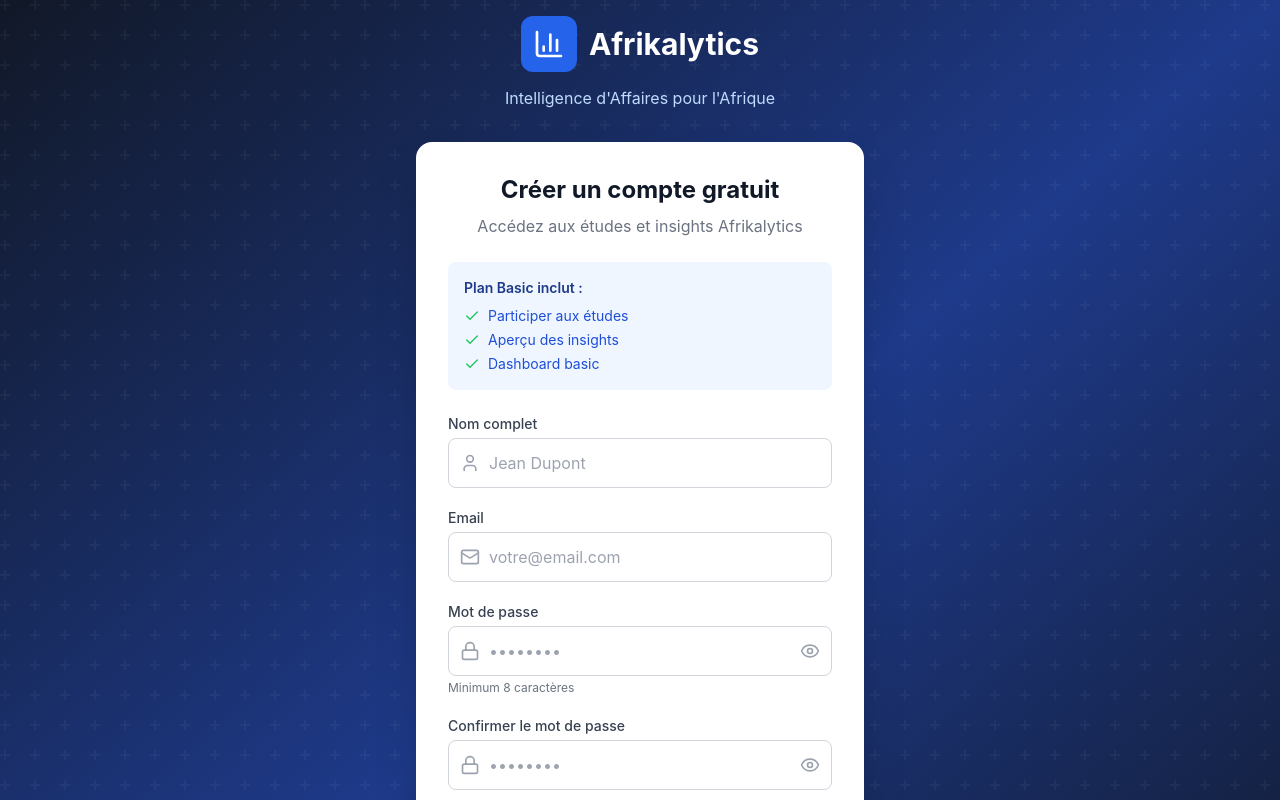
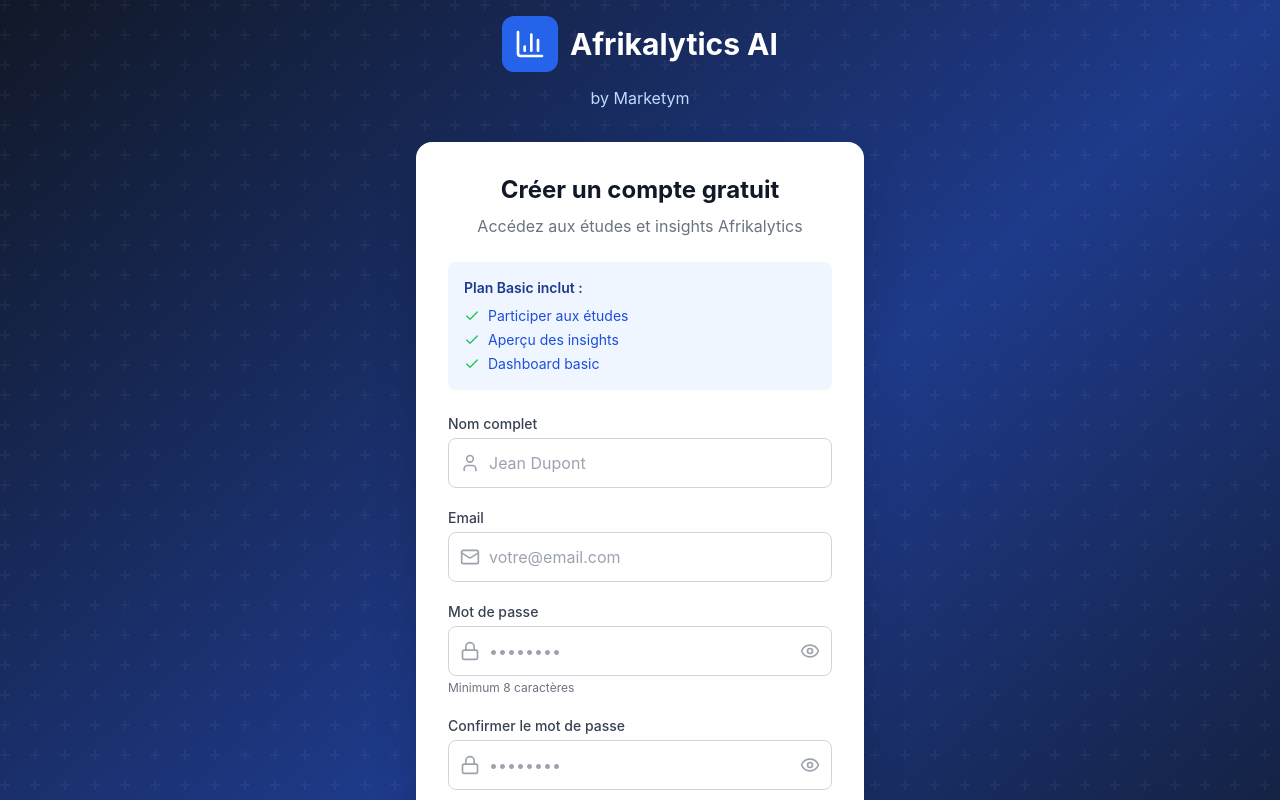
Before and after one commit to Afrikalytics/afrikalytics-dashboard, a Next.js app: page /register in a window 1280 px wide. Shown: the top 800 px of the page. Built offline with nearby package versions, Linux system fonts and the light colour scheme.

Commit message:
Fix: Branding + Premium link + Back to home link

```diff
--- a/app/login/page.tsx
+++ b/app/login/page.tsx
@@ -64,9 +64,9 @@
         {/* Logo */}
         <div className="text-center mb-8">
           <h1 className="text-3xl font-bold text-white">
-            Afrikalytics<span className="text-yellow-400">.</span>
+            Afrikalytics AI<span className="text-yellow-400">.</span>
           </h1>
-          <p className="text-blue-200 mt-2">Intelligence d&apos;Affaires pour l&apos;Afrique</p>
+          <p className="text-blue-200 mt-2">by Marketym</p>
         </div>
 
         {/* Card */}
--- a/app/register/page.tsx
+++ b/app/register/page.tsx
@@ -91,13 +91,13 @@
       <div className="w-full max-w-md relative z-10">
         {/* Logo */}
         <div className="text-center mb-8">
-          <Link href="/" className="inline-flex items-center gap-3">
+          <Link href="https://afrikalytics.com" className="inline-flex items-center gap-3">
             <div className="bg-blue-600 p-3 rounded-xl">
               <BarChart3 className="h-8 w-8 text-white" />
             </div>
-            <span className="text-3xl font-bold text-white">Afrikalytics</span>
+            <span className="text-3xl font-bold text-white">Afrikalytics AI</span>
           </Link>
-          <p className="text-blue-200 mt-2">Intelligence d&apos;Affaires pour l&apos;Afrique</p>
+          <p className="text-blue-200 mt-2">by Marketym</p>
         </div>
 
         {/* Register Card */}
@@ -269,19 +269,19 @@
         {/* Premium CTA */}
         <div className="mt-6 text-center">
           <p className="text-blue-200 text-sm mb-2">Besoin d&apos;un accès complet ?</p>
-          <Link
-            href="/premium"
+          <a
+            href="https://afrikalytics.com/premium"
             className="text-yellow-400 font-semibold hover:text-yellow-300 transition"
           >
             Découvrir les offres Premium →
-          </Link>
+          </a>
         </div>
 
         {/* Back Link */}
         <div className="text-center mt-4">
-          <Link href="/" className="text-blue-200 hover:text-white transition text-sm">
+          <a href="https://afrikalytics.com" className="text-blue-200 hover:text-white transition text-sm">
             ← Retour à l&apos;accueil
-          </Link>
+          </a>
         </div>
       </div>
     </div>
```
